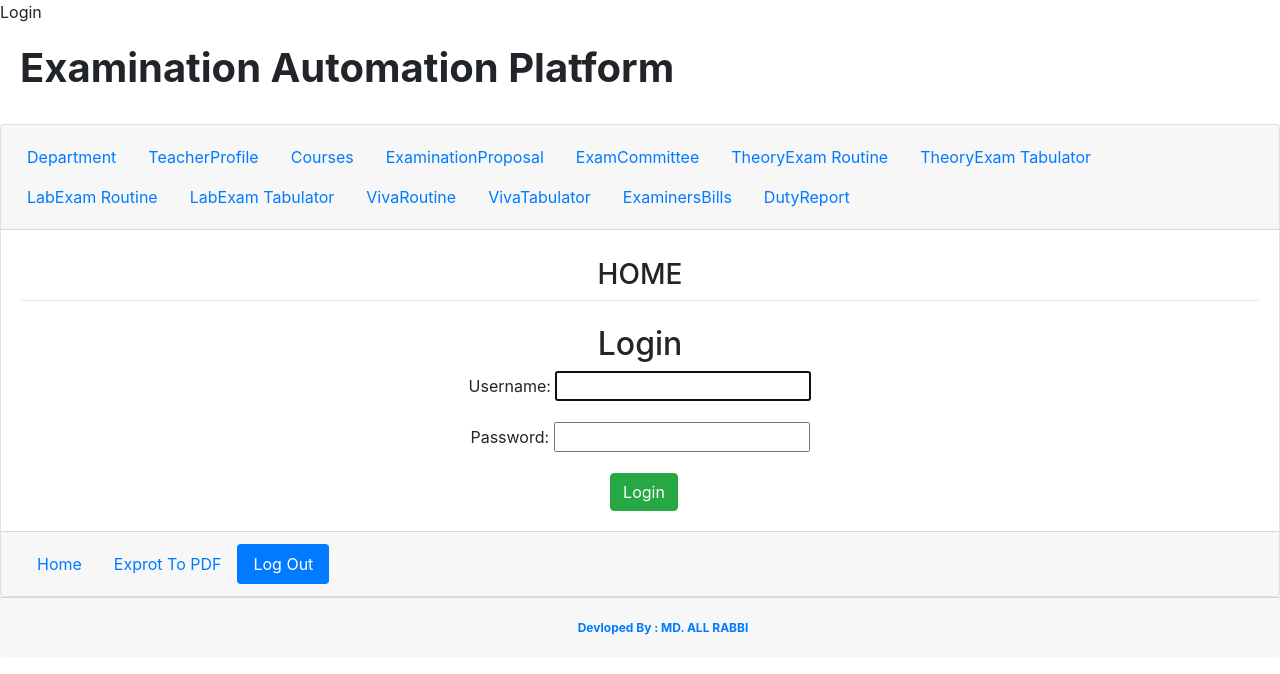
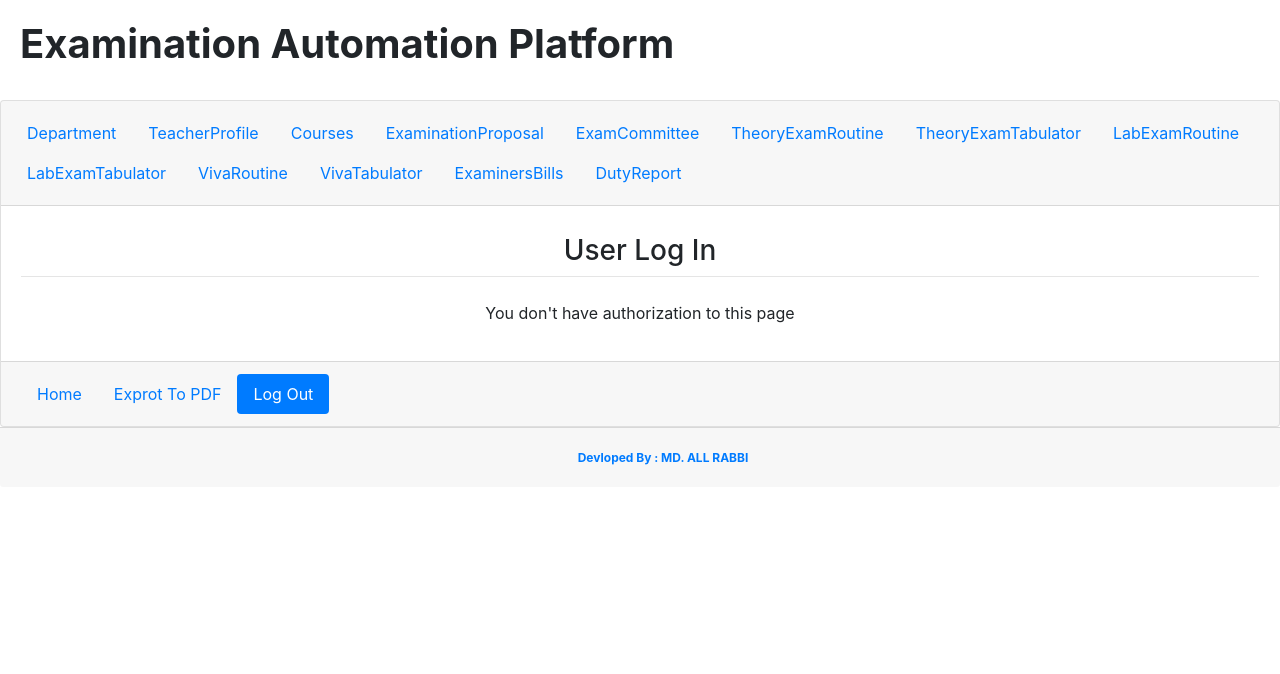
Before and after one commit to mdallrabbi/ExaminationAutomatinPlatform, a Django app: page /accounts/login/ in a window 1280 px wide. Shown: the top 674 px of the page. Run offline with Django 3.2, Linux system fonts and the light colour scheme; some libraries are stand-ins or nearby versions.

Commit message:
* Targeting Optimization, Log In & Templating Routing

```diff
--- a/main/templates/queryrequests/donedutytaskquery.html
+++ b/main/templates/queryrequests/donedutytaskquery.html
@@ -2,11 +2,11 @@
 {% load crispy_forms_tags %}
 
 {% block title %}
-    <title>Department Query</title>
+    <title>Report Genarator Query</title>
 {% endblock title %}
 
 {% block formtitle %}
-    <h3 class="mt-2">Add Department</h3>
+    <h3 class="mt-2">Add Report Genarate Report Of Exam Duties</h3>
 {% endblock formtitle %}
 
 {%block content%}
@@ -18,7 +18,7 @@
         {%csrf_token%}
         {{form|crispy}}
 
-        <button class="btn btn-success ml-2" type="submit">Save Department</button>
+        <button class="btn btn-success ml-2" type="submit">Save Report</button>
     </form>
 </div>
 {% else %}
--- a/main/templates/registration/login.html
+++ b/main/templates/registration/login.html
@@ -1,18 +1,28 @@
-{% extends "index.html" %}
-<!--title blog -->
-{%block title%}
-Login
-{%endblock%}
+{% extends 'index.html' %}
+{% load crispy_forms_tags %}
 
-<!-- Blog Content-->
+{% block title %}
+    <title>System Log In</title>
+{% endblock title %}
+
+{% block formtitle %}
+    <h3 class="mt-2">User Log In</h3>
+{% endblock formtitle %}
+
 {%block content%}
+
+{% if user.is_authenticated %}
 <div class="container">
-        <h2>Login</h2>
-        <form method="post">
-            {% csrf_token %}
-            {{form.as_p}}
-            <button class="btn btn-success ml-2" type="submit">Login</button>
+    <form method="post">
 
-        </form>
+        {%csrf_token%}
+        {{form|crispy}}
+
+        <button class="btn btn-success ml-2" type="submit">Log In</button>
+    </form>
 </div>
+{% else %}
+<p>You don't have authorization to this page</p>
+{% endif %}
+
 {%endblock content%}
--- a/main/views.py
+++ b/main/views.py
@@ -1,9 +1,7 @@
 from django.urls import reverse_lazy
 from django.views.generic import DetailView, ListView, CreateView
 from django.views.generic.edit import CreateView, DeleteView, UpdateView
-from .models import Department, TeacherProfile, ExaminationSystem, SubjectCreation
-from .models import ExamProposal, TheoryExamRoutineGenarator, TheoryExamTabulatorGenarator, LabExamRoutineGenarator, LabExamTabulatorGenarator, VivaVoceExamRoutineGenarator, VivaVoceExamTabulatorGenarator
-from .models import GenarateBillOfTheExaminer, DoneDutyTasksGenarator
+from .models import *
 # Create your views here.
 
 class CreateDepartmentQuery(CreateView):
--- a/templates/index.html
+++ b/templates/index.html
@@ -55,16 +55,16 @@
             <a class="nav-link right" href="{% url 'create_exam' %}">ExamCommittee</a>
         </li>
         <li class="nav-item">
-            <a class="nav-link right" href="{% url 'theory_exam_routine' %}">TheoryExam Routine</a>
+            <a class="nav-link right" href="{% url 'theory_exam_routine' %}">TheoryExamRoutine</a>
         </li>
         <li class="nav-item">
-            <a class="nav-link right" href="{% url 'theory_exam_tabulator' %}">TheoryExam Tabulator</a>
+            <a class="nav-link right" href="{% url 'theory_exam_tabulator' %}">TheoryExamTabulator</a>
         </li>
         <li class="nav-item">
-            <a class="nav-link right" href="{% url 'lab_exam_routine' %}">LabExam Routine</a>
+            <a class="nav-link right" href="{% url 'lab_exam_routine' %}">LabExamRoutine</a>
         </li>
         <li class="nav-item">
-            <a class="nav-link right" href="{% url 'lab_exam_tabulator' %}">LabExam Tabulator</a>
+            <a class="nav-link right" href="{% url 'lab_exam_tabulator' %}">LabExamTabulator</a>
         </li>
         <li class="nav-item">
             <a class="nav-link right" href="{% url 'viva_voce_routine' %}">VivaRoutine</a>
```
Also changed, not shown: main/urls.py (+2 -14 lines), main/templates/queryrequests/departmentquery.html (line endings or trailing spaces).
